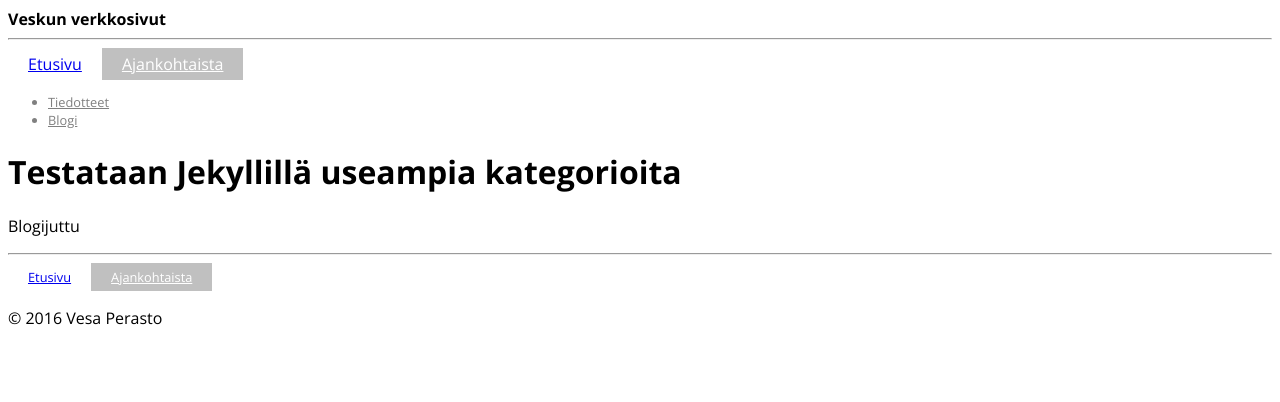
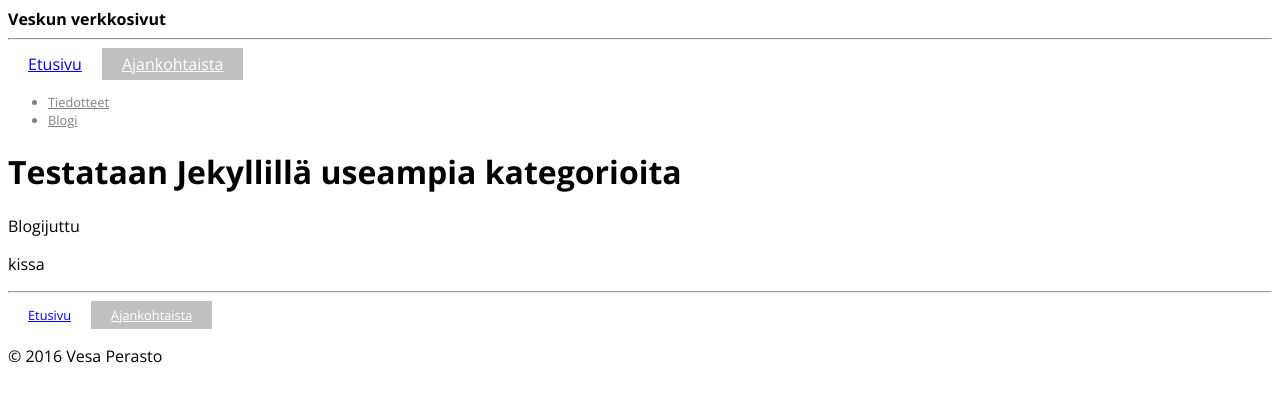
Before and after one commit to vperasto/vperasto.github.io, a Jekyll site: the page built from _posts/blog/2016-08-19-testipostaus-blogiin.md, in a window 1280 px wide. Shown: the top 402 px of the page. Built offline with Jekyll 4.4.1, drawn with Linux system fonts in a browser that asks for light colours.

Commit message:
news source

```diff
--- a/_layouts/news-article.html
+++ b/_layouts/news-article.html
@@ -4,3 +4,9 @@ layout: news
 
 <h1>{{page.title}}</h1>
 {{content}}
+
+{% if page.source == null %}
+<p>kissa</p>
+{% else %}
+<p>{{page.source}}</p>
+{% endif %}
--- a/_layouts/news.html
+++ b/_layouts/news.html
@@ -9,4 +9,5 @@ layout: default
     </ul>
   </nav>
 </div>
+
 {{content}}
```
Also changed, not shown: _posts/blog/2016-08-19-testipostaus-blogiin.md (+0 -1 lines).
